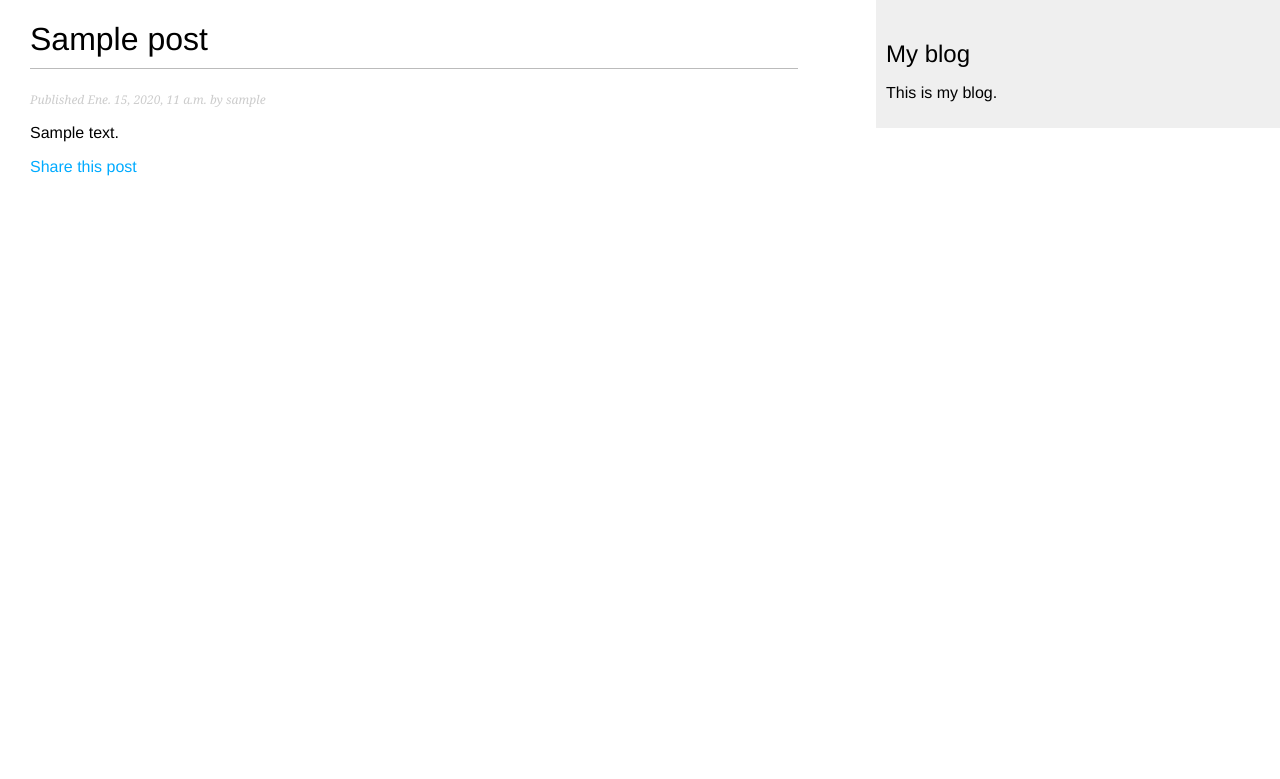
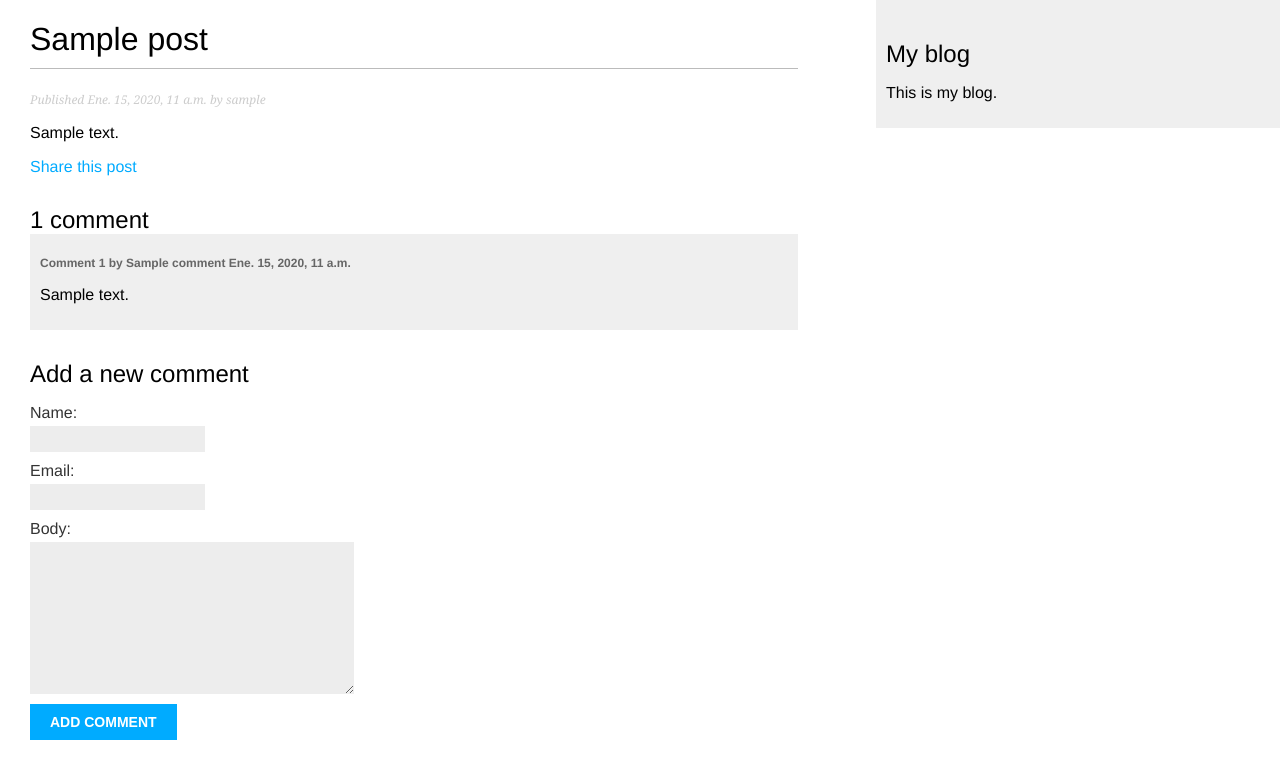
Before and after one commit to kalasni/miniblog, a Django app: a page that uses blog/templates/blog/post/detail.html in a window 1280 px wide. Shown: the top 779 px of the page. Run offline with Django 3.2, Linux system fonts and the light colour scheme; tables that the repository leaves empty hold one stand-in row (values such as "Sample post").

Commit message:
Added a model Comment and modified the post_detail view to display the comments and the form to add them

```diff
--- a/blog/forms.py
+++ b/blog/forms.py
@@ -1,7 +1,15 @@
 from django import forms
+
+from .models import Comment
 
 class EmailPostForm(forms.Form):
     name = forms.CharField(max_length=25)
     email = forms.EmailField()
     to = forms.EmailField()
     comments = forms.CharField(required=False, widget=forms.Textarea)
+
+
+class CommentForm(forms.ModelForm):
+    class Meta:
+        model = Comment
+        fields = ('name', 'email', 'body')
--- a/blog/models.py
+++ b/blog/models.py
@@ -55,3 +55,28 @@ class Post(models.Model):
                                                 self.publish.strftime('%m'),
                                                 self.publish.strftime('%d'),
                                                 self.slug])
+
+
+
+class Comment(models.Model):
+    """
+    Model representing a comment
+    """
+
+    # The related_name attribute allows us to name the attribute that we use
+    # for the relation from the related object back to this one.
+    # If the related_name is not defined, Django will use the undercase name
+    # of the model followed by _set (that is, comment_set)
+    post = models.ForeignKey(Post, related_name='comments')
+    name = models.CharField(max_length=80)
+    email = models.EmailField()
+    body = models.TextField()
+    created = models.DateTimeField(auto_now_add=True)
+    updated = models.DateTimeField(auto_now=True)
+    active = models.BooleanField(default=True)
+
+    class Meta:
+        ordering = ('created',)
+
+    def __str__(self):
+        return 'Comment by {} on {}'.format(self.name, self.post)
--- a/blog/templates/blog/post/detail.html
+++ b/blog/templates/blog/post/detail.html
@@ -3,10 +3,37 @@
 {% block title %}{{ post.title }}{% endblock %}
 
 {% block content %}
+
     <h1>{{ post.title }}</h1>
     <p class="date">Published {{ post.publish }} by {{ post.author }}</p>
     {{ post.body|linebreaks }}
     <p>
         <a href="{% url 'blog:post_share' post.id %}">Share this post</a>
     </p>
+    {% with comments.count as total_comments %}
+        <h2>
+            {{ total_comments }} comment{{ total_comments|pluralize }}
+        </h2>
+    {% endwith %}
+
+    {% for comment in comments %}
+        <div class="comment">
+            <p class="info">Comment {{ forloop.counter }} by {{ comment.name }} {{ comment.created }}</p>
+            {{ comment.body|linebreaks }}
+        </div>
+    {% empty %}
+        <p>There are no comments yet.</p>
+    {% endfor %}
+
+    {% if new_comment %}
+            <h2>Your comment has been added.</h2>
+        {% else %}
+            <h2>Add a new comment</h2>
+            <form action="." method="post">
+                {{ comment_form.as_p }}
+                {% csrf_token %}
+                <p><input type="submit" value="Add comment"></p><br>
+            </form>
+    {%  endif %}
+
 {% endblock %}
--- a/blog/views.py
+++ b/blog/views.py
@@ -3,8 +3,8 @@ from django.core.paginator import Paginator, EmptyPage, PageNotAnInteger
 from django.core.mail import send_mail
 from django.views.generic import ListView
 
-from .models import Post, PublishedManager
-from .forms import EmailPostForm
+from .models import Post, PublishedManager, Comment
+from .forms import EmailPostForm, CommentForm
 
 # def post_list(request):
 #     object_list = Post.published.all()
@@ -44,10 +44,29 @@ def post_detail(request, year, month, day, post):
                                                          publish__year=year,
                                                          publish__month=month,
                                                          publish__day=day)
-    #return render(request,
-                             #'blog/post/detail.html', {'page': page, 'post': post})
 
-    return render(request, 'blog/post/detail.html', {'post': post})
+    # List of actives comments for this post.
+    # We are building this QuerySet starting from the post object, using the
+    # manager for related objects we defined as comments using the related_name
+    # attribute of the relationship in the Comment model.
+    comments = post.comments.filter(active=True)
+
+    if request.method == 'POST':
+        # A comment was posted
+        comment_form = CommentForm(data=request.POST)
+        if comment_form.is_valid():
+            # Create a comment object but don't save to the db yet
+            new_comment = comment_form.save(commit=False)
+            # Assign the current post to the comment
+            new_comment.post = post
+            # Save the comment to the database
+            new_comment.save()
+    else:
+        # There is no POST request, so the view is called by a GET request
+        comment_form = CommentForm()
+
+    return render(request, 'blog/post/detail.html', {'post': post,
+         'comments': comments, 'comment_form': comment_form})
 
 
 def post_share(request, post_id):
--- a/minisite/urls.py
+++ b/minisite/urls.py
@@ -12,6 +12,8 @@ Class-based views
 Including another URLconf
     1. Import the include() function: from django.conf.urls import url, include
     2. Add a URL to urlpatterns:  url(r'^blog/', include('blog.urls'))
+
+
 """
 from django.conf.urls import url, include
 from django.contrib import admin
```
Also changed, not shown: blog/admin.py (+7 -1 lines), blog/migrations/0003_comment.py (added).
